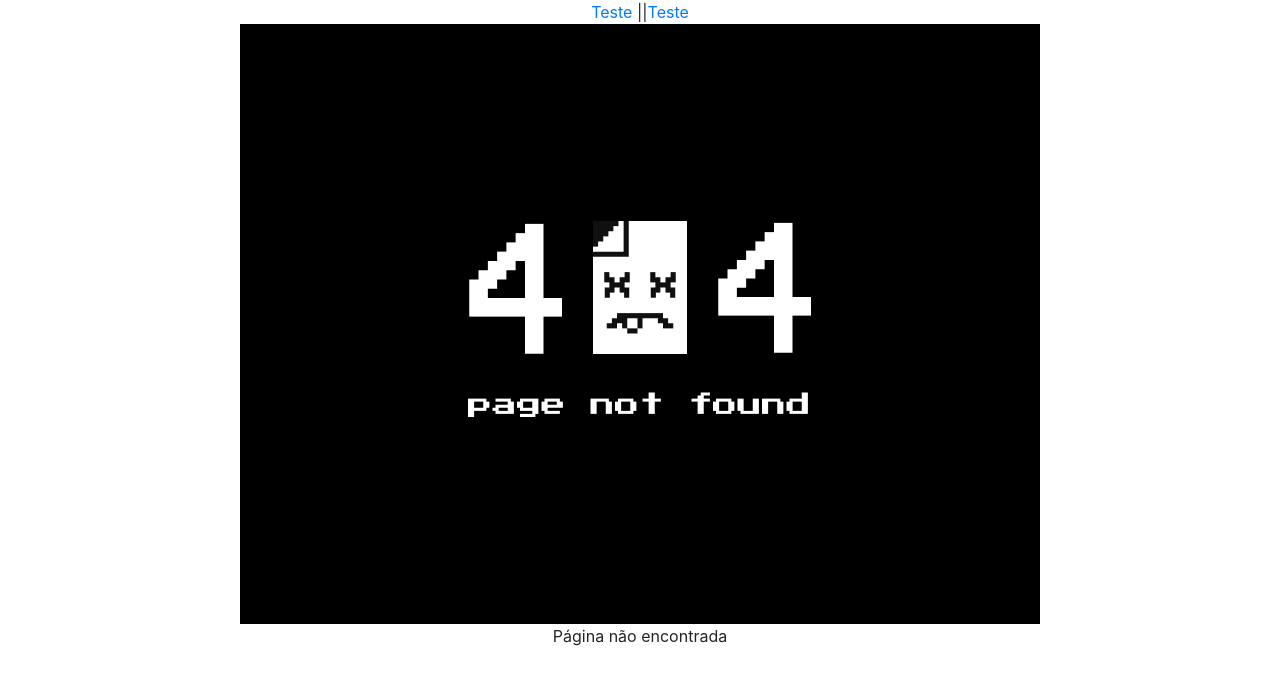
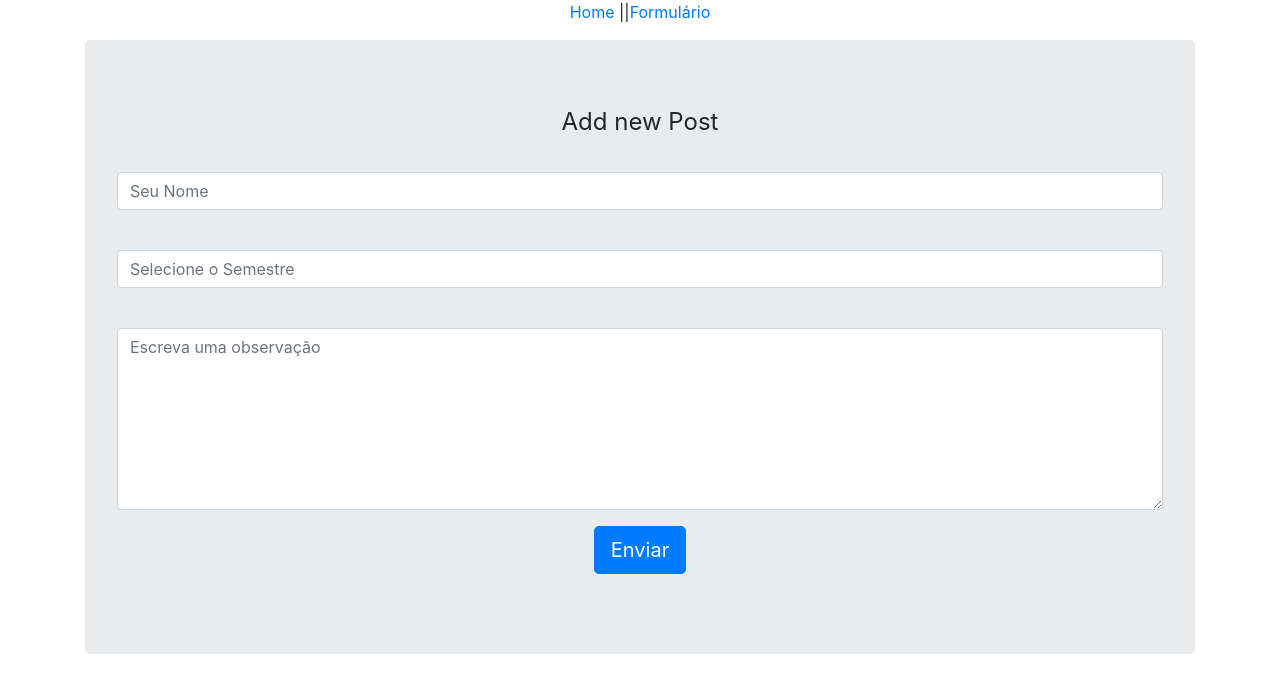
Before and after one commit to jefponte/pit, a React (Create React App) app: page /form in a window 1280 px wide. Shown: the top 692 px of the page. Built offline with nearby package versions, Linux system fonts and the light colour scheme.

Commit message:
Some changes.

```diff
--- a/package.json
+++ b/package.json
@@ -5,6 +5,7 @@
   "publicPath": "./",
   "private": true,
   "dependencies": {
+    "@material-ui/core": "^4.12.3",
     "@testing-library/jest-dom": "^5.11.4",
     "@testing-library/react": "^11.1.0",
     "@testing-library/user-event": "^12.1.10",
--- a/src/App.js
+++ b/src/App.js
@@ -15,7 +15,7 @@ function App() {
           <Route  exact path='/'>
             Teswtes
           </Route>
-          <Route path='/sobre'>
+          <Route path='/form'>
            <Post/>
           </Route>
           <Route>
--- a/src/components/Header.js
+++ b/src/components/Header.js
@@ -7,8 +7,10 @@ class Header extends Component{
         return(
 
             <header className="container">
-                <Link to="/">Teste</Link> ||
-                <Link  to="/sobre">Teste</Link>
+
+
+                <Link to="/">Home</Link> ||
+                <Link  to="/form">Formulário</Link>
 
             </header>
 
--- a/src/pages/Pagina404.jsx
+++ b/src/pages/Pagina404.jsx
@@ -1,11 +1,15 @@
 import React from 'react';
 import imagem from '../assets/img/404.png';
+
+import { Button } from '@material-ui/core';
+
 const Pagina404 = () => {
 
     return (
         <main>
             <img src={imagem} alt="nao encontrada"/>
             <p>Página não encontrada</p>
+            <Button color="primary"  variant="contained" color="primary">Hello World</Button>
         </main>
         );
 
```
Also changed, not shown: 1 other file (tests, documents, lock files or other folders).
